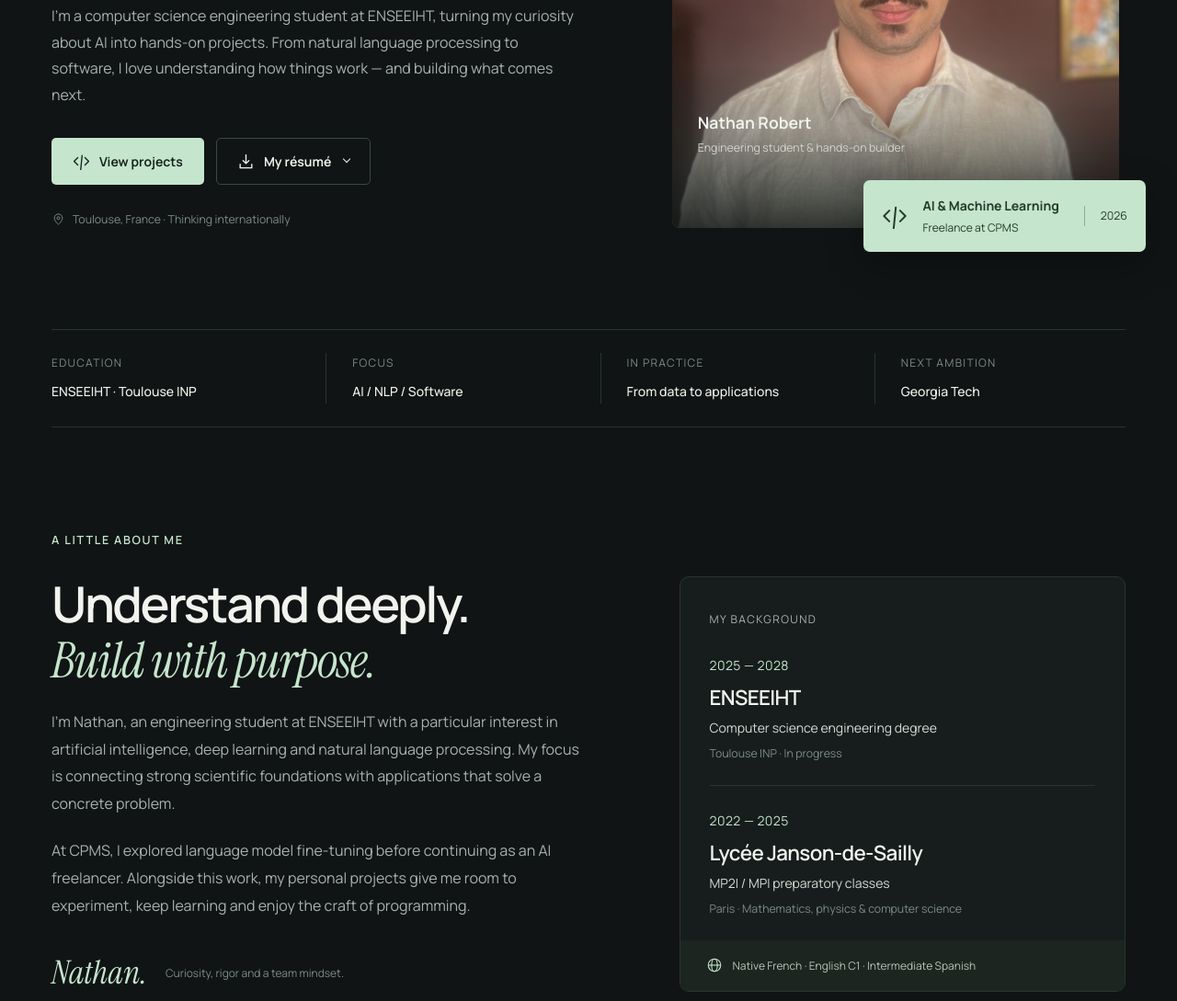
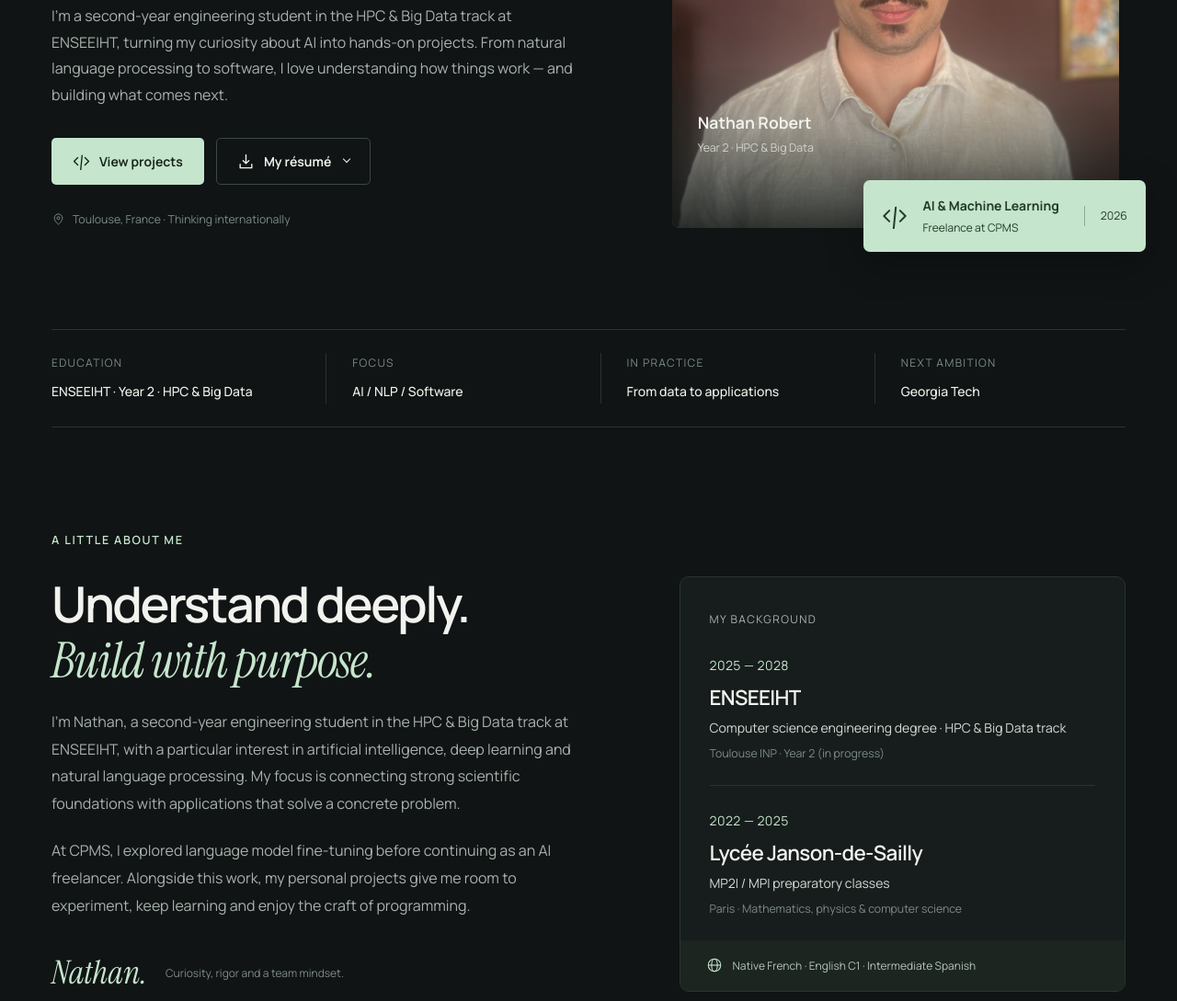
Before and after one commit to nathan-robert/nathan-robert.github.io, a plain HTML site: page index.html in a window 1280 px wide. Shown: the part 408-1497 px from the top of the page at 92% size. Drawn offline with Linux system fonts and the light colour scheme.

Commit message:
Highlight 2nd-year HPC & Big Data track throughout bilingual portfolio

```diff
--- a/index.html
+++ b/index.html
@@ -6,7 +6,7 @@
   <meta name="color-scheme" content="dark">
   <meta name="theme-color" content="#101414">
   <title>Nathan Robert — AI &amp; Software Engineering</title>
-  <meta name="description" content="Nathan Robert, computer science engineering student at ENSEEIHT and AI & Machine Learning freelancer. Explore my projects, experience and international ambitions.">
+  <meta name="description" content="Nathan Robert, second-year engineering student in the HPC &amp; Big Data track at ENSEEIHT and AI &amp; Machine Learning freelancer. Explore my projects, experience and international ambitions.">
   <meta property="og:type" content="website">
   <meta property="og:url" content="https://nathan-robert.github.io/">
   <link rel="canonical" href="https://nathan-robert.github.io/">
@@ -63,7 +63,7 @@
       <div class="hero-copy">
         <div class="eyebrow"><span class="eyebrow-line"></span><span data-fr="LE PORTFOLIO DE NATHAN ROBERT">NATHAN ROBERT'S PORTFOLIO</span></div>
         <h1 id="hero-title"><span data-fr="L'ingénierie,">Engineering,</span><br><span data-fr="avec ">with </span><em data-fr="intelligence.">intelligence.</em></h1>
-        <p class="hero-intro" data-fr="Étudiant ingénieur en informatique à l'ENSEEIHT, je transforme ma curiosité pour l'IA en projets concrets. Du traitement du langage à la création de logiciels, j'aime comprendre, construire et faire progresser mes idées.">I'm a computer science engineering student at ENSEEIHT, turning my curiosity about AI into hands-on projects. From natural language processing to software, I love understanding how things work — and building what comes next.</p>
+        <p class="hero-intro" data-fr="Étudiant ingénieur en 2e année à l'ENSEEIHT, dans la filière HPC &amp; Big Data, je transforme ma curiosité pour l'IA en projets concrets. Du traitement du langage à la création de logiciels, j'aime comprendre, construire et faire progresser mes idées.">I'm a second-year engineering student in the HPC &amp; Big Data track at ENSEEIHT, turning my curiosity about AI into hands-on projects. From natural language processing to software, I love understanding how things work — and building what comes next.</p>
         <div class="hero-buttons">
           <a href="#projects" class="button button-primary"><svg class="icon" aria-hidden="true"><use href="#icon-code"/></svg><span data-fr="Voir mes projets">View projects</span></a>
           <details class="cv-dropdown">
@@ -80,7 +80,7 @@
         <div class="portrait-frame">
           <img class="hero-portrait" src="./assets/nathan-robert.jpg" width="2048" height="1987" alt="Portrait of Nathan Robert" data-aria-fr="Portrait de Nathan Robert" fetchpriority="high">
           <div class="portrait-shade"></div>
-          <div class="portrait-caption"><span>Nathan Robert</span><span data-fr="Étudiant ingénieur & créateur de solutions">Engineering student & hands-on builder</span></div>
+          <div class="portrait-caption"><span>Nathan Robert</span><span data-fr="2e année · HPC &amp; Big Data">Year 2 · HPC &amp; Big Data</span></div>
           <div class="portrait-corner" aria-hidden="true"><svg class="icon"><use href="#icon-plus"/></svg></div>
         </div>
         <div class="hero-note"><svg class="icon" aria-hidden="true"><use href="#icon-code"/></svg><div><strong>AI & Machine Learning</strong><span data-fr="Freelance chez CPMS">Freelance at CPMS</span></div><span class="note-year">2026</span></div>
@@ -89,7 +89,7 @@
     </section>
 
     <div class="identity-strip section-wrap">
-      <div><span data-fr="FORMATION">EDUCATION</span><strong>ENSEEIHT · Toulouse INP</strong></div>
+      <div><span data-fr="FORMATION">EDUCATION</span><strong data-fr="ENSEEIHT · 2e année · HPC &amp; Big Data">ENSEEIHT · Year 2 · HPC &amp; Big Data</strong></div>
       <div><span data-fr="SPÉCIALITÉS">FOCUS</span><strong>AI / NLP / Software</strong></div>
       <div><span data-fr="EN PRATIQUE">IN PRACTICE</span><strong data-fr="Des données aux applications">From data to applications</strong></div>
       <div><span data-fr="PROCHAINE AMBITION">NEXT AMBITION</span><strong>Georgia Tech</strong></div>
@@ -100,7 +100,7 @@
       <div class="about-grid">
         <div class="about-copy reveal">
           <h2 id="about-title"><span data-fr="Comprendre en profondeur.">Understand deeply.</span><br><em data-fr="Construire avec sens.">Build with purpose.</em></h2>
-          <p data-fr="Je m'appelle Nathan. Étudiant ingénieur à l'ENSEEIHT, je m'intéresse à l'intelligence artificielle, au deep learning et au traitement automatique du langage. Mon fil conducteur : relier les fondements scientifiques à des applications qui répondent à un besoin concret.">I'm Nathan, an engineering student at ENSEEIHT with a particular interest in artificial intelligence, deep learning and natural language processing. My focus is connecting strong scientific foundations with applications that solve a concrete problem.</p>
+          <p data-fr="Je m'appelle Nathan. En 2e année à l'ENSEEIHT (filière HPC &amp; Big Data), je m'intéresse à l'intelligence artificielle, au deep learning et au traitement automatique du langage. Mon fil conducteur : relier les fondements scientifiques à des applications qui répondent à un besoin concret.">I'm Nathan, a second-year engineering student in the HPC &amp; Big Data track at ENSEEIHT, with a particular interest in artificial intelligence, deep learning and natural language processing. My focus is connecting strong scientific foundations with applications that solve a concrete problem.</p>
           <p data-fr="Chez CPMS, j'ai découvert l'adaptation de modèles de langage avant de poursuivre en freelance sur des solutions d'IA. En parallèle, mes projets personnels me permettent d'expérimenter, de progresser et de garder le plaisir de programmer.">At CPMS, I explored language model fine-tuning before continuing as an AI freelancer. Alongside this work, my personal projects give me room to experiment, keep learning and enjoy the craft of programming.</p>
           <div class="about-signature"><span class="signature-mark">Nathan.</span><span data-fr="Curiosité, rigueur et esprit d'équipe.">Curiosity, rigor and a team mindset.</span></div>
         </div>
@@ -109,8 +109,8 @@
           <div class="education-item">
             <span class="education-date">2025 — 2028</span>
             <h3>ENSEEIHT</h3>
-            <p data-fr="Diplôme d'ingénieur en informatique">Computer science engineering degree</p>
-            <span class="education-detail" data-fr="Toulouse INP · Formation en cours">Toulouse INP · In progress</span>
+            <p data-fr="Diplôme d'ingénieur en informatique · Filière HPC &amp; Big Data">Computer science engineering degree · HPC &amp; Big Data track</p>
+            <span class="education-detail" data-fr="Toulouse INP · 2e année (en cours)">Toulouse INP · Year 2 (in progress)</span>
           </div>
           <div class="education-item">
             <span class="education-date">2022 — 2025</span>
```
